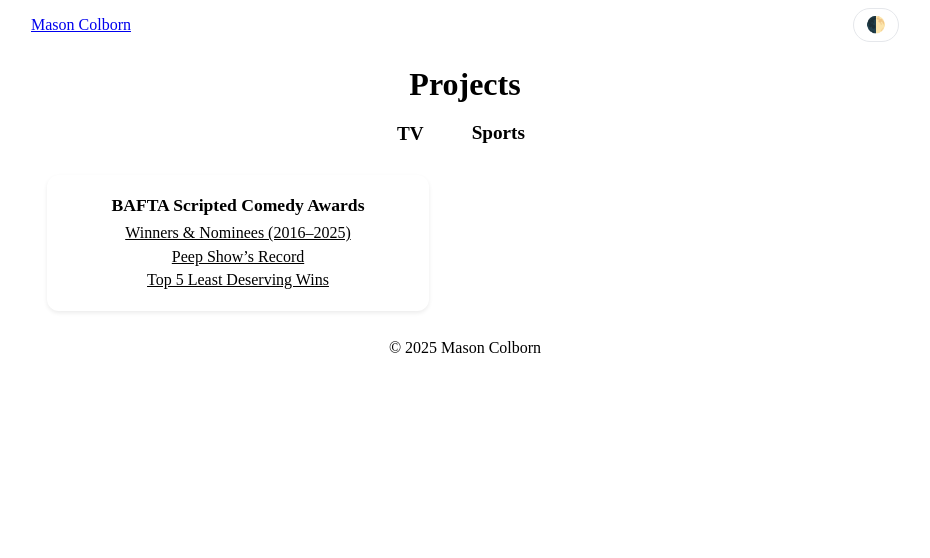
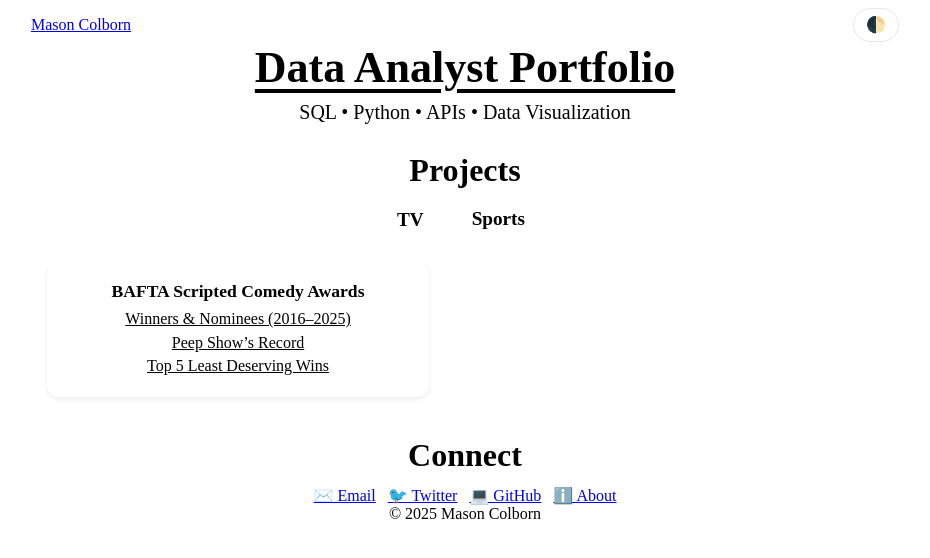
Before and after one commit to relaxedmason/bafta-scripted-comedy-portfolio, a Jekyll site: the page built from index.md, in a window 1280 px wide. Shown: the top 558 px of the page, without its empty margins (175-1105 px from the left). Built offline with Jekyll 4.4.1, drawn with Linux system fonts in a browser that asks for light colours; our own code applies the rules of GitHub Pages for plain Markdown files; a script that is not in the unit is left out.

Commit message:
Update index.md

```diff
--- a/index.md
+++ b/index.md
@@ -1,3 +1,12 @@
+---
+layout: default
+---
+
+# Data Analyst Portfolio
+{: #data-analyst-portfolio}
+
+<p class="subtitle">SQL • Python • APIs • Data Visualization</p>
+
 <section id="projects">
   <h2>Projects</h2>
 
@@ -41,3 +50,13 @@
 
   </div>
 </section>
+
+<section id="contact">
+  <h2>Connect</h2>
+  <div class="social-links">
+    <a href="mailto:masoncolborn@gmail.com">✉️ Email</a>
+    <a href="https://twitter.com/relaxedmason">🐦 Twitter</a>
+    <a href="https://github.com/relaxedmason">💻 GitHub</a>
+    <a href="{{ '/about/' | relative_url }}">ℹ️ About</a>
+  </div>
+</section>
```
